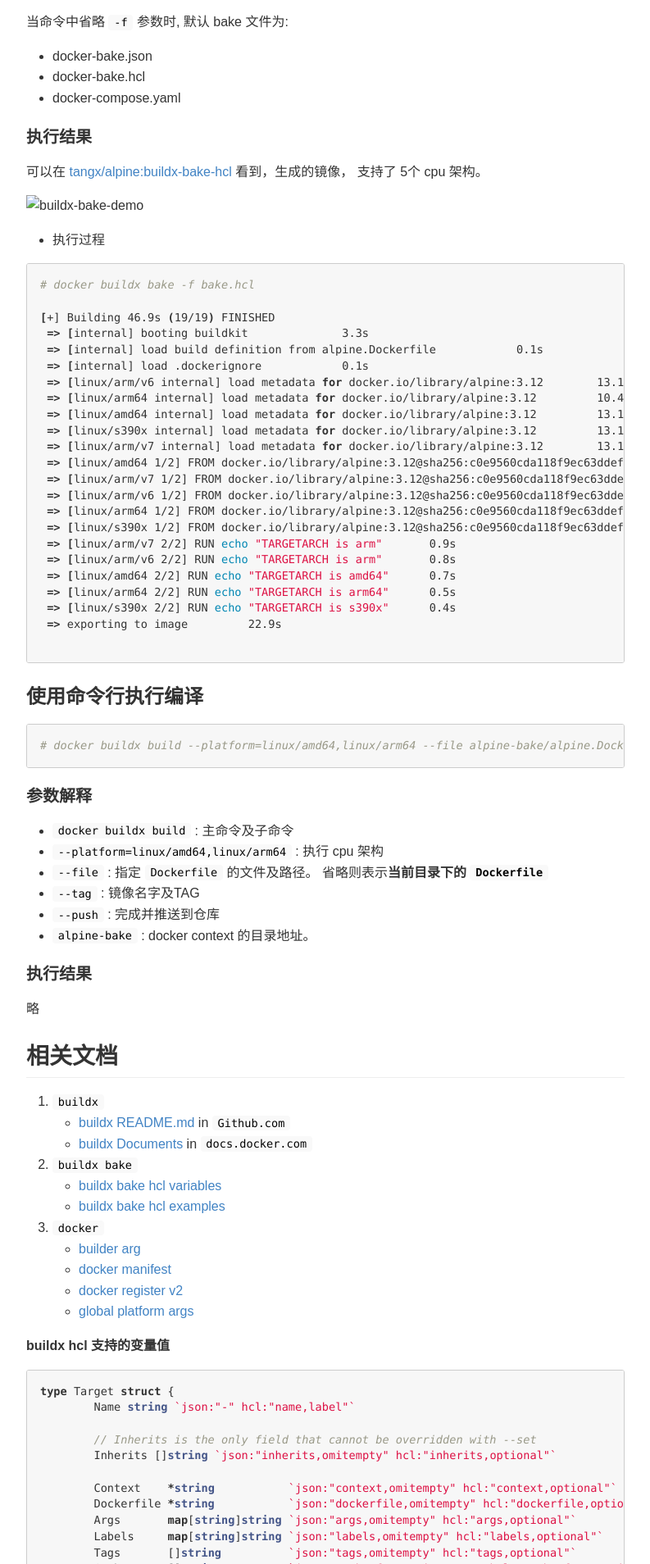
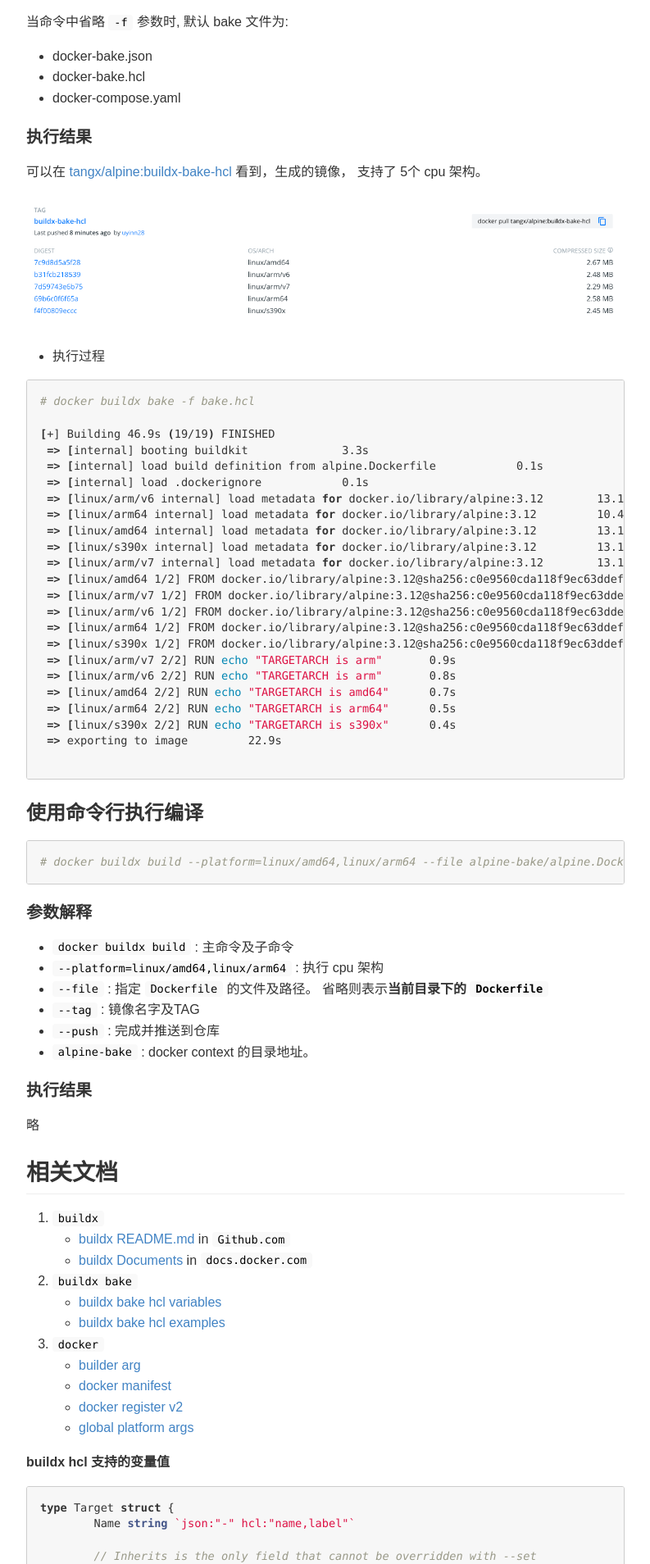
Before and after one commit to octowhale/octowhale.github.io, a Jekyll site: the page built from _posts/2020/2020-06-10-docker-buildx.md, in a window 1280 px wide. Shown: the part 3363-5271 px from the top of the page at 82% size, without its empty margins (118-911 px from the left). Built offline with Jekyll 4.4.1, drawn with Linux system fonts in a browser that asks for light colours; comment, search, counter and statistics services are not loaded.

Commit message:
fix: mv image

```diff
--- a/_posts/2020/2020-06-10-docker-buildx.md
+++ b/_posts/2020/2020-06-10-docker-buildx.md
@@ -168,7 +168,7 @@ docker buildx bake -f bake.hcl # -f alias to bake
 
 可以在 [tangx/alpine:buildx-bake-hcl](https://hub.docker.com/repository/docker/tangx/alpine/tags?page=1&name=buildx-bake-hcl) 看到，生成的镜像， 支持了 5个 cpu 架构。
 
-![buildx-bake-demo](./202006/10/buildx-bake-hcl-demo.png)
+![buildx-bake-demo](/images/post/202006/10/buildx-bake-hcl-demo.png)
 
 
 + 执行过程
```
Also changed, not shown: images/post/202006/10/buildx-bake-hcl-demo.png (renamed from _posts/2020/202006/10/buildx-bake-hcl-demo.png).
